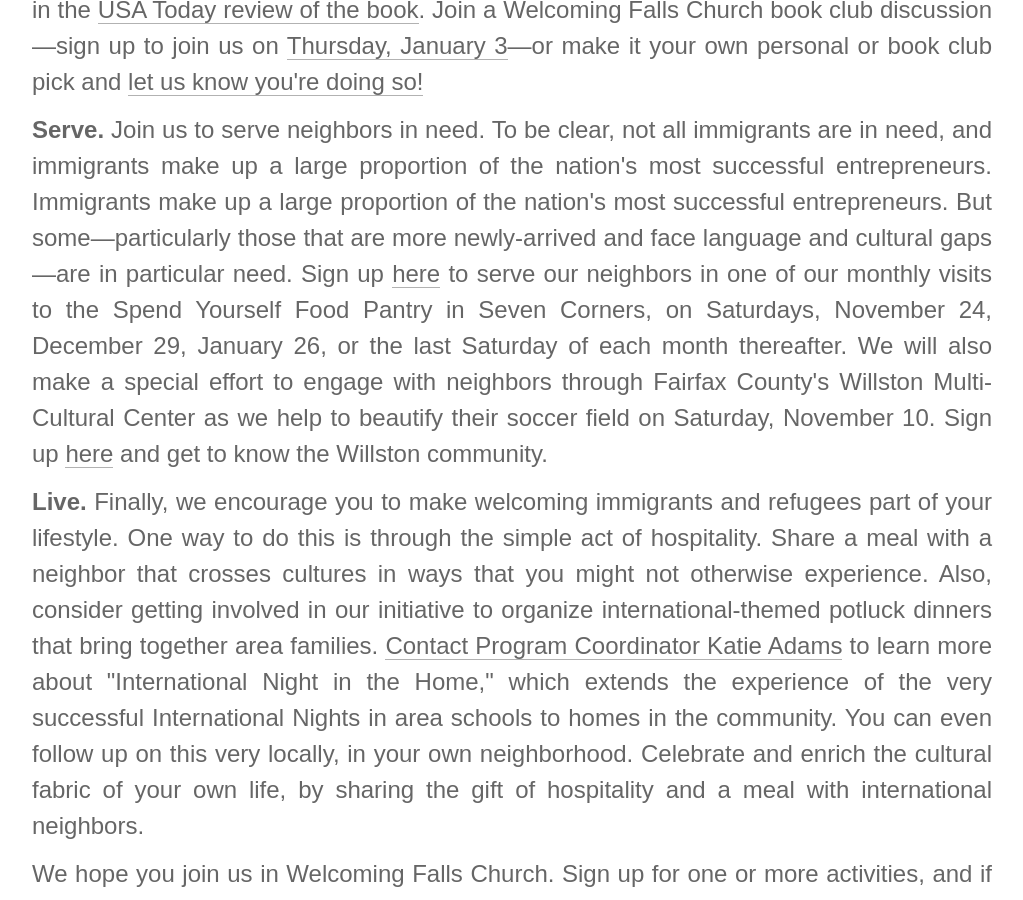
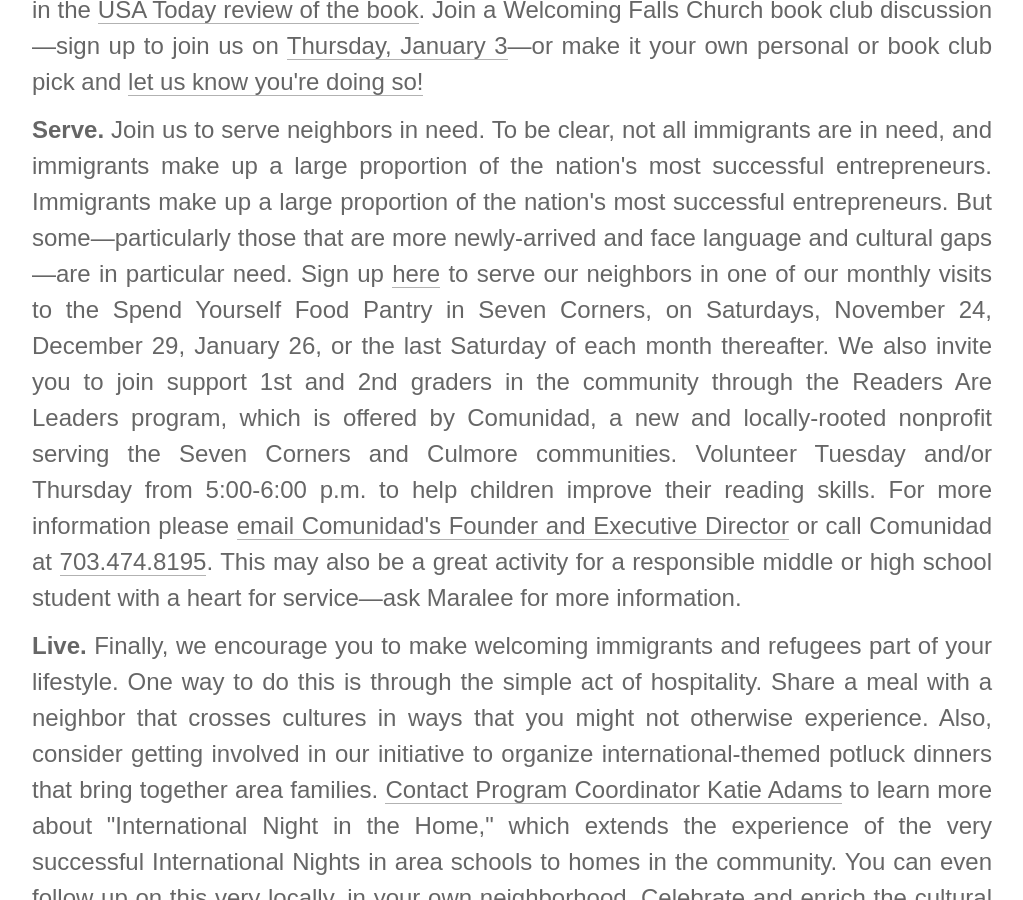
Before and after one commit to wfctest/wfctest, a Jekyll site: the page built from activities.html, in a window 1280 px wide and 900 px high, scrolled down 520 px. Shown: the whole window, without its empty margins (128-1151 px from the left). Built offline with Jekyll 4.4.1, drawn with Linux system fonts in a browser that asks for light colours; some web fonts are replaced.

Commit message:
Update activities

```diff
--- a/activities.html
+++ b/activities.html
@@ -5,7 +5,7 @@ layout: default
     <h1>Activities</h1>
     <p>What can we do to welcome immigrants and refugees to our community? Our agenda is to learn, serve, and live together better, for the good of us all.</p>
     <p><strong>Learn.</strong> Explore the contemporary immigrant experience by joining a book club to discuss <a href="https://www.amazon.com/Behold-Dreamers-Oprahs-Book-Club/dp/0525509712/ref=sr_1_1?ie=UTF8&amp;qid=1539031722&amp;sr=8-1&amp;keywords=behold+the+dreamers"><em>Behold the Dreamers</em></a>, a PEN/Faulkner award-winning first novel by Imbolo Mbue. Learn about the experience (in Falls Church!) that inspired Mbue to write <em>Behold the Dreamers</em>, in the <a href="https://www.usatoday.com/story/life/books/2017/06/26/oprah-picks-debut-novel-behold-the-dreamers-for-book-club/103197042/">USA Today review of the book</a>. Join a Welcoming Falls Church book club discussion—sign up to join us on <a href="https://www.signupgenius.com/go/70a0f4cabae22a2fd0-book1">Thursday, January 3</a>—or make it your own personal or book club pick and <a href="mailto:welcomingfallschurch@gmail.com">let us know</span> you're doing so!</a></p>
-    <p><strong>Serve.</strong> Join us to serve neighbors in need. To be clear, not all immigrants are in need, and immigrants make up a large proportion of the nation's most successful entrepreneurs. Immigrants make up a large proportion of the nation's most successful entrepreneurs. But some—particularly those that are more newly-arrived and face language and cultural gaps—are in particular need. Sign up <a href="https://www.signupgenius.com/go/70a0f4cabae22a2fd0-volunteer">here</a> to serve our neighbors in one of our monthly visits to the Spend Yourself Food Pantry in Seven Corners, on Saturdays, November 24, December 29, January 26, or the last Saturday of each month thereafter. We will also make a special effort to engage with neighbors through Fairfax County's Willston Multi-Cultural Center as we help to beautify their soccer field on Saturday, November 10. Sign up <a href="https://www.signupgenius.com/go/70a0f4cabae22a2fd0-volunteer1">here</a> and get to know the Willston community.</p>
+    <p><strong>Serve.</strong> Join us to serve neighbors in need. To be clear, not all immigrants are in need, and immigrants make up a large proportion of the nation's most successful entrepreneurs. Immigrants make up a large proportion of the nation's most successful entrepreneurs. But some—particularly those that are more newly-arrived and face language and cultural gaps—are in particular need. Sign up <a href="https://www.signupgenius.com/go/70a0f4cabae22a2fd0-volunteer">here</a> to serve our neighbors in one of our monthly visits to the Spend Yourself Food Pantry in Seven Corners, on Saturdays, November 24, December 29, January 26, or the last Saturday of each month thereafter. We also invite you to join support 1st and 2nd graders in the community through the Readers Are Leaders program, which is offered by Comunidad, a new and locally-rooted nonprofit serving the Seven Corners and Culmore communities. Volunteer Tuesday and/or Thursday from 5:00-6:00 p.m. to help children improve their reading skills. For more information please <a href="mailto:maralee.gc@gmail.com">email Comunidad's Founder and Executive Director</a> or call Comunidad at <a href="tel:7034748195">703.474.8195</a>. This may also be a great activity for a responsible middle or high school student with a heart for service—ask Maralee for more information.</p>
     <p><strong>Live.</strong> Finally, we encourage you to make welcoming immigrants and refugees part of your lifestyle. One way to do this is through the simple act of hospitality. Share a meal with a neighbor that crosses cultures in ways that you might not otherwise experience. Also, consider getting involved in our initiative to organize international-themed potluck dinners that bring together area families. <a href="mailto:welcomingfallschurch@gmail.com">Contact Program Coordinator Katie Adams</a> to learn more about "International Night in the Home," which extends the experience of the very successful International Nights in area schools to homes in the community. You can even follow up on this very locally, in your own neighborhood. Celebrate and enrich the cultural fabric of your own life, by sharing the gift of hospitality and a meal with international neighbors.</p>
     <p>We hope you join us in Welcoming Falls Church. Sign up for one or more activities, and if you have not already done so provide us your information in the form below, so that we can be in touch with you proactively about future activities. We look forward to engaging with area residents, civic and business leaders, our schools and many others, to build a community of neighbors.</p>
 </section>
```
